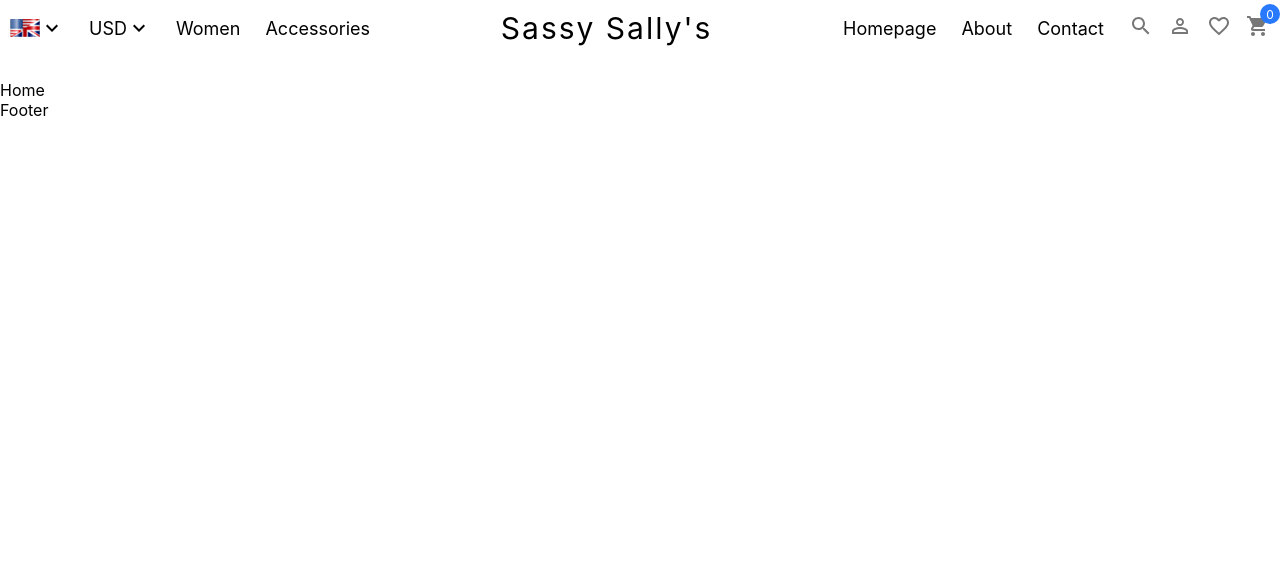
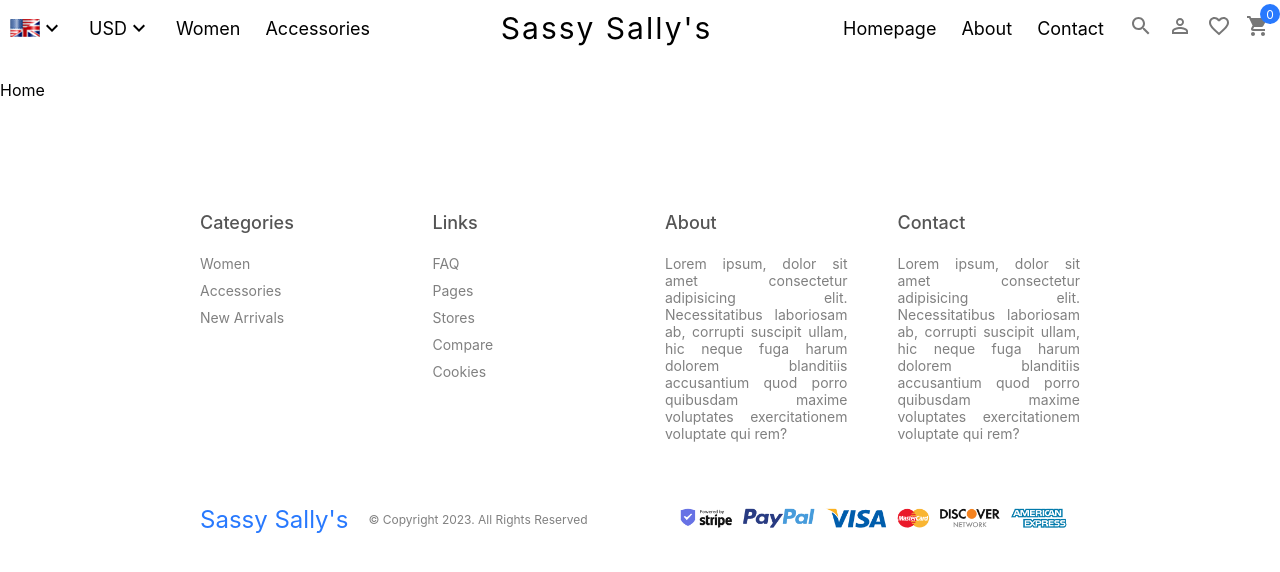
Before and after one commit to mattyjtx/sassy-sallys-v2, a React (Create React App) app in the folder client/: page / in a window 1280 px wide. Shown: the top 572 px of the page. Built offline with nearby package versions, Linux system fonts and the light colour scheme.

Commit message:
finishing footer/footer.scss

```diff
--- a/client/src/components/Footer/Footer.jsx
+++ b/client/src/components/Footer/Footer.jsx
@@ -1,8 +1,47 @@
-import React from 'react'
+import React from 'react';
+import "./Footer.scss";
 
 const Footer = () => {
   return (
-    <div>Footer</div>
+    <div className='footer'>
+      <div className="top">
+        <div className="item">
+          <h1>Categories</h1>
+          <span>Women</span>
+          <span>Accessories</span>
+          <span>New Arrivals</span>
+        </div>
+        <div className="item">
+          <h1>Links</h1>
+          <span>FAQ</span>
+          <span>Pages</span>
+          <span>Stores</span>
+          <span>Compare</span>
+          <span>Cookies</span>
+        </div>
+        <div className="item">
+          <h1>About</h1>
+          <span>
+            Lorem ipsum, dolor sit amet consectetur adipisicing elit. Necessitatibus laboriosam ab, corrupti suscipit ullam, hic neque fuga harum dolorem blanditiis accusantium quod porro quibusdam maxime voluptates exercitationem voluptate qui rem?
+          </span>
+        </div>
+        <div className="item">
+        <h1>Contact</h1>
+          <span>
+            Lorem ipsum, dolor sit amet consectetur adipisicing elit. Necessitatibus laboriosam ab, corrupti suscipit ullam, hic neque fuga harum dolorem blanditiis accusantium quod porro quibusdam maxime voluptates exercitationem voluptate qui rem?
+          </span>
+        </div>
+      </div>
+      <div className="bottom">
+        <div className="left">
+          <span className='logo'>Sassy Sally's</span>
+          <span className='copyright'>© Copyright 2023. All Rights Reserved</span>
+        </div>
+        <div className="right">
+          <img src='/img/payment.png'></img>
+        </div>
+      </div>
+    </div>
   )
 }
 
--- /dev/null
+++ b/client/src/components/Footer/Footer.scss
@@ -0,0 +1,56 @@
+.footer{
+    margin: 100px 200px 20px 200px;
+
+    .top{
+        display: flex;
+        gap: 50px;
+
+        .item{
+            flex: 1;
+            display: flex;
+            flex-direction: column;
+            gap: 10px;
+            text-align: justify;
+            font-size: 14px;
+
+            h1{
+                font-size: 18px;
+                font-weight: 500;
+                color: #555;
+            }
+
+            span{
+                color:gray ;
+            }
+        }
+    }
+
+    .bottom{
+        display: flex;
+        align-items: center;
+        justify-content: space-between;
+        margin-top: 50px;
+
+        .left{
+            display: flex;
+            align-items: center;
+
+            .logo{
+                color: #2879fe;
+                font-size: 24px;
+            }
+
+            .copyright{
+                margin-left: 20px;
+                font-size: 12px;
+                color: gray;
+            }
+        }
+        .right{
+
+            img{
+                height: 50px;
+            }
+        }
+    }
+}
```
